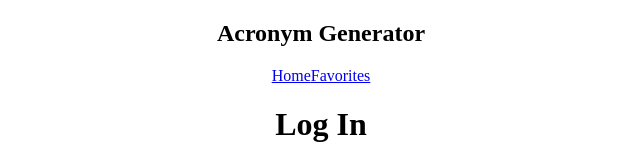
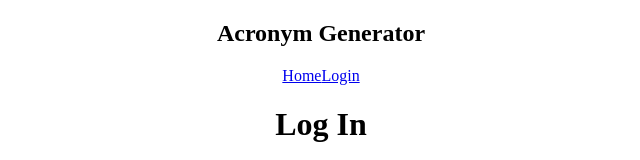
Before and after one commit to berg2043/Acronym-Generator, a React (Create React App) app: page /favorites in a window 1280 px wide. Shown: the top 160 px of the page, without its empty margins (319-959 px from the left). Built offline with nearby package versions, Linux system fonts and the light colour scheme; no server answers.

Commit message:
added log

```diff
--- a/src/components/Nav/Nav.js
+++ b/src/components/Nav/Nav.js
@@ -1,9 +1,11 @@
 import React from 'react';
-import { useSelector } from 'react-redux';
+import { useSelector, useDispatch } from 'react-redux';
 import { useHistory } from 'react-router-dom';
 
 const Nav = () =>{
-  const username = useSelector(state=>state.username.username);
+  const user = useSelector(state=>state.username);
+  const dispatch = useDispatch();
+
   const history = useHistory();
   return(
     <nav>
@@ -28,8 +30,9 @@ const Nav = () =>{
         }
       }
       >
-        Favorites
+        {user.id? 'Favorites':'Login'}
       </a>
+      {user.id? <button onClick={() => dispatch({ type: 'LOGOUT' })}>Log Out</button>: null}
     </nav>
   );
 };
--- a/src/redux/sagas/loginSaga.js
+++ b/src/redux/sagas/loginSaga.js
@@ -21,6 +21,7 @@ function* logout(action){
       withCredentials: true,
     };
     yield Axios.post('/api/user/logout', config);
+    yield put({type: 'REMOVE_USER'})
   } catch (error) {
     console.log('error loggin out', error);
   }
```
